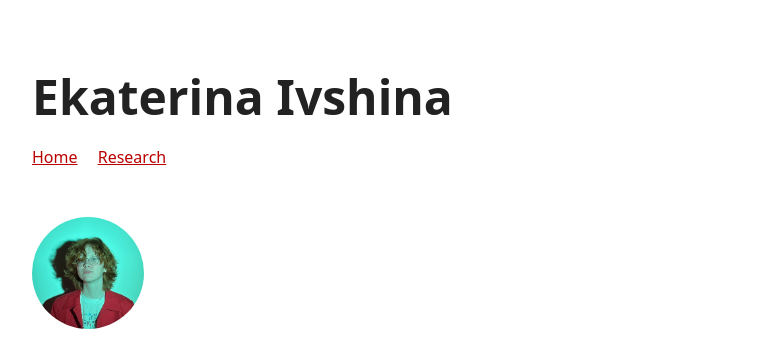
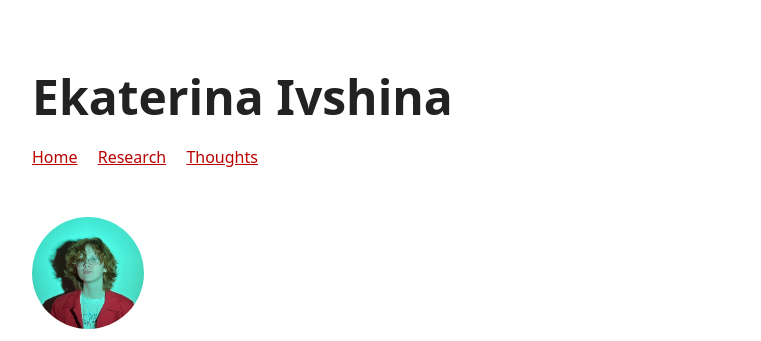
Before and after one commit to eivshina/point-theme, a Jekyll site: the page built from index.md, in a window 1280 px wide. Shown: the top 341 px of the page, without its empty margins (258-1019 px from the left). Built offline with Jekyll 4.4.1, drawn with Linux system fonts in a browser that asks for light colours.

Commit message:
Update _config.yml

```diff
--- a/_config.yml
+++ b/_config.yml
@@ -21,6 +21,8 @@ nav-links:
     # 🎯
   - name: Research
     url: /projects
+  - name: Thoughts
+    url: /thoughts
   #  external: false
   #- name: Contact
   #  url: /contact
```
